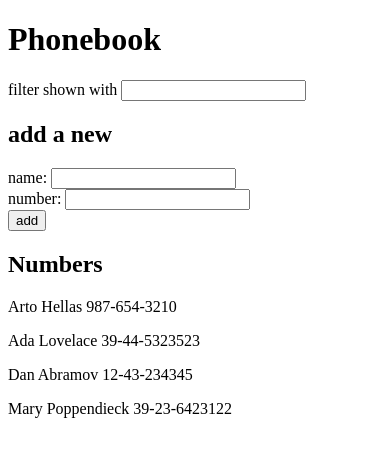
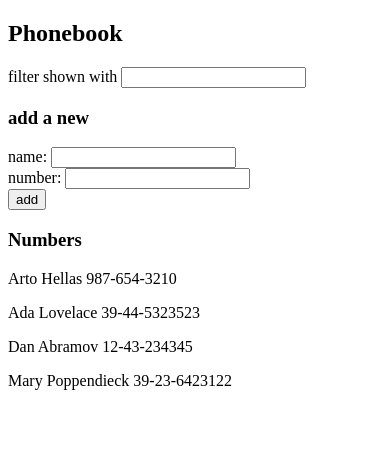
Before and after one commit to madhavarayulu/fullstackopen, a React (Vite) app in the folder part2/phonebook/: page / in a window 390 px wide. Shown: the top 456 px of the page. Built offline with nearby package versions, Linux system fonts and the light colour scheme.

Commit message:
complete 2.10: The Phonebook Step 5

```diff
--- a/part2/phonebook/src/App.jsx
+++ b/part2/phonebook/src/App.jsx
@@ -1,67 +1,63 @@
 import { useState } from "react";
+import Filter from "./components/Filter.jsx";
+import Form from "./components/Form.jsx";
+import Persons from "./components/Persons.jsx";
 
 const App = () => {
   const [persons, setPersons] = useState([
-    { name: 'Arto Hellas', id: 1, number: '987-654-3210' },
-    { name: 'Ada Lovelace', number: '39-44-5323523', id: 2 },
-    { name: 'Dan Abramov', number: '12-43-234345', id: 3 },
-    { name: 'Mary Poppendieck', number: '39-23-6423122', id: 4 }
-  ])
-  const [newName, setNewName] = useState('')
-  const [newNumber, setNewNumber] = useState(undefined)
-  const [search, setSearch] = useState('')
+    { name: "Arto Hellas", id: 1, number: "987-654-3210" },
+    { name: "Ada Lovelace", number: "39-44-5323523", id: 2 },
+    { name: "Dan Abramov", number: "12-43-234345", id: 3 },
+    { name: "Mary Poppendieck", number: "39-23-6423122", id: 4 },
+  ]);
+  const [newName, setNewName] = useState("");
+  const [newNumber, setNewNumber] = useState(undefined);
+  const [search, setSearch] = useState("");
 
   const handleInputSearch = (event) => {
-    setSearch(event.target.value.toLowerCase())
-  }
+    setSearch(event.target.value.toLowerCase());
+  };
 
   const handleInputName = (event) => {
-    setNewName(event.target.value)
-  }
+    setNewName(event.target.value);
+  };
 
   const handleInputNumber = (event) => {
-    setNewNumber(event.target.value)
-  }
+    setNewNumber(event.target.value);
+  };
 
   const handleSubmit = (event) => {
-    event.preventDefault()
+    event.preventDefault();
     const newPerson = {
       id: persons.length + 1,
       name: newName,
-      number: newNumber
+      number: newNumber,
+    };
+    const isNameExist = persons.find((person) => person.name === newName);
+    if (isNameExist) {
+      alert(`${isNameExist.name} is already added to phonebook`);
+    } else {
+      setPersons((prevPersons) => [...prevPersons, newPerson]);
     }
-    const isNameExist = persons.find((person) => person.name === newName)
-    if (isNameExist) {
-      alert(`${isNameExist.name} is already added to phonebook`)
-    } else {
-      setPersons((prevPersons) => [...prevPersons, newPerson])
-    }
-    setNewName('')
-    setNewNumber('')
-  }
+    setNewName("");
+    setNewNumber("");
+  };
 
   return (
     <div>
-      <h1>Phonebook</h1>
-      filter shown with <input value={search} onChange={handleInputSearch} />
-      <form onSubmit={handleSubmit}>
-        <h2>add a new</h2>
-        <div>
-          name: <input value={newName} onChange={handleInputName} />
-        </div>
-        <div>
-          number: <input value={newNumber} onChange={handleInputNumber} />
-        </div>
-        <div>
-          <button type="submit">add</button>
-        </div>
-      </form>
-      <h2>Numbers</h2>
-      {persons.filter((person) => person.name.toLowerCase().includes(search)).map((person) => (
-        <p key={person.id}>{person.name} {person.number}</p>
-      ))}
+      <h2>Phonebook</h2>
+      <Filter search={search} handleInputSearch={handleInputSearch} />
+      <Form
+        handleSubmit={handleSubmit}
+        newName={newName}
+        handleInputName={handleInputName}
+        newNumber={newNumber}
+        handleInputNumber={handleInputNumber}
+      />
+      <h3>Numbers</h3>
+      <Persons persons={persons} search={search} />
     </div>
-  )
-}
+  );
+};
 
-export default App
+export default App;
--- /dev/null
+++ b/part2/phonebook/src/components/Filter.jsx
@@ -0,0 +1,9 @@
+const Filter = ({ search, handleInputSearch }) => {
+  return (
+    <div>
+      filter shown with <input value={search} onChange={handleInputSearch} />
+    </div>
+  );
+};
+
+export default Filter;
--- /dev/null
+++ b/part2/phonebook/src/components/Form.jsx
@@ -0,0 +1,26 @@
+const Form = ({
+  handleSubmit,
+  handleInputName,
+  handleInputNumber,
+  newName,
+  newNumber,
+}) => {
+  return (
+    <div>
+      <form onSubmit={handleSubmit}>
+        <h3>add a new</h3>
+        <div>
+          name: <input value={newName} onChange={handleInputName} />
+        </div>
+        <div>
+          number: <input value={newNumber} onChange={handleInputNumber} />
+        </div>
+        <div>
+          <button type="submit">add</button>
+        </div>
+      </form>
+    </div>
+  );
+};
+
+export default Form;
--- /dev/null
+++ b/part2/phonebook/src/components/Persons.jsx
@@ -0,0 +1,15 @@
+const Persons = ({ persons, search }) => {
+  return (
+    <div>
+      {persons
+        .filter((person) => person.name.toLowerCase().includes(search))
+        .map((person) => (
+          <p key={person.id}>
+            {person.name} {person.number}
+          </p>
+        ))}
+    </div>
+  );
+};
+
+export default Persons;
```
